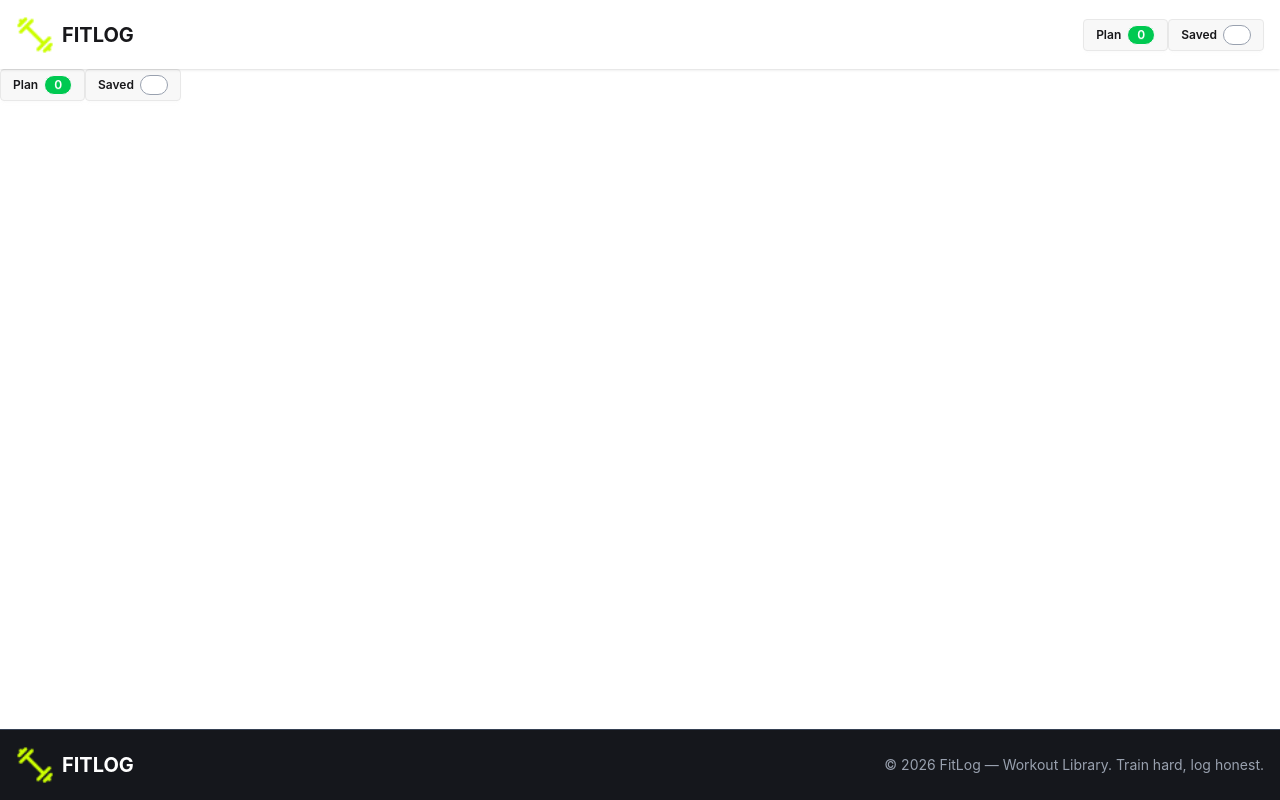
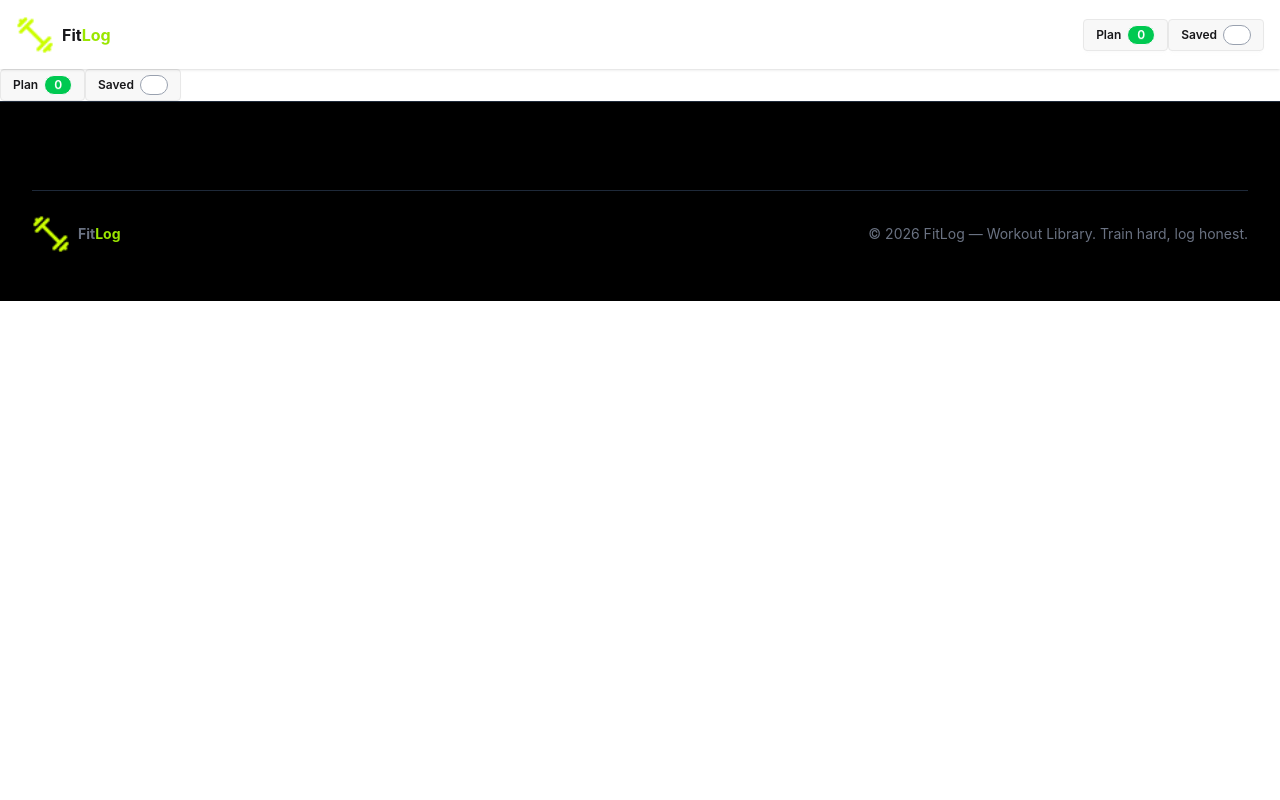
Before and after one commit to mushtaqahammed/fit_zone, a Next.js app: page /NavButtonRight in a window 1280 px wide. Built offline with nearby package versions, Linux system fonts and the light colour scheme.

Commit message:
footer problem

```diff
--- a/src/app/layout.tsx
+++ b/src/app/layout.tsx
@@ -6,7 +6,8 @@ import Navbar from "@/components/share/Navbar";
 
 import { ToastContainer } from "react-toastify";
 import PracticeProvider from "@/context/PracticeContext";
-import FooterPage from "@/components/share/Footer";
+import FooterPage from "@/components/share/FooterPage";
+
 
 const geistSans = Geist({
   variable: "--font-geist-sans",
--- /dev/null
+++ b/src/components/share/FooterPage.tsx
@@ -0,0 +1,28 @@
+import Link from "next/link";
+import Logo from "@/assets/logo.png";
+import Image from "next/image";
+
+const FooterPage = () => {
+  return (
+    <footer className="border-t border-gray-800 bg-black text-white">
+      <div className="mx-auto max-w-7xl px-6 py-12 lg:px-8">
+        {/* Bottom */}
+        <div className="mt-10 border-t border-gray-800 pt-6">
+          <div className="flex flex-col items-center justify-between gap-3 text-sm text-gray-500 md:flex-row">
+            <Link href="/" className="flex items-center gap-2">
+              <Image height={38} src={Logo} width={38} alt="Fit Zone Logo" />
+              <p className="font-bold">
+                {" "}
+                Fit<span className="text-lime-400">Log</span>
+              </p>
+            </Link>
+
+            <p>© 2026 FitLog — Workout Library. Train hard, log honest.</p>
+          </div>
+        </div>
+      </div>
+    </footer>
+  );
+};
+
+export default FooterPage;
--- a/src/components/share/Navbar.tsx
+++ b/src/components/share/Navbar.tsx
@@ -48,8 +48,7 @@ const Navbar = () => {
           {/* Logo + Name */}
           <Link href="/" className="flex items-center gap-2">
             <Image height={38} src={Logo} width={38} alt="Fit Zone Logo" />
-
-            <h1 className="text-xl font-bold">FITLOG</h1>
+           <p className="font-bold"> Fit<span className="text-lime-400">Log</span></p>
           </Link>
         </div>
 
--- a/src/components/share/footer.tsx
+++ /dev/null
@@ -1,23 +0,0 @@
-import Logo from "@/assets/logo.png";
-import Image from "next/image";
-import Link from "next/link";
-
-const FooterPage = () => {
-  return (
-    <footer className="mt-auto w-full border-t border-gray-700 bg-[#15171c]">
-      <div className="container mx-auto flex w-full max-w-7xl items-center justify-between px-4 py-4">
-        <Link href="/" className="flex items-center gap-2">
-          <Image height={38} src={Logo} width={38} alt="FitLog Logo" />
-
-          <h1 className="text-xl font-bold text-white">FITLOG</h1>
-        </Link>
-
-        <p className="text-sm text-gray-400">
-          © 2026 FitLog — Workout Library. Train hard, log honest.
-        </p>
-      </div>
-    </footer>
-  );
-};
-
-export default FooterPage;
```
